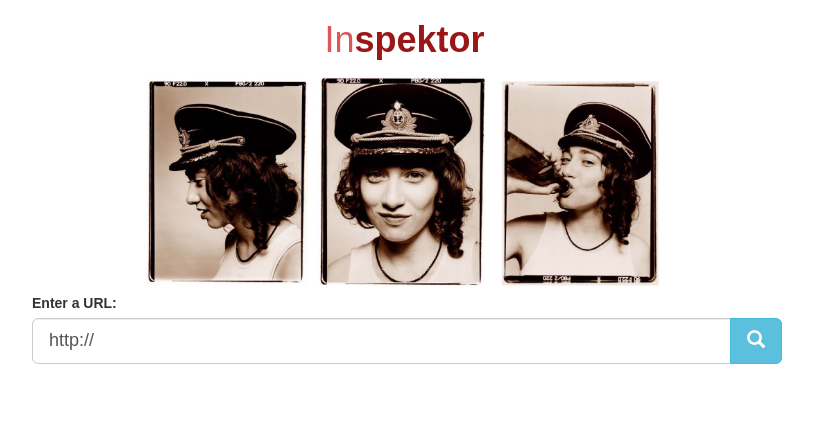
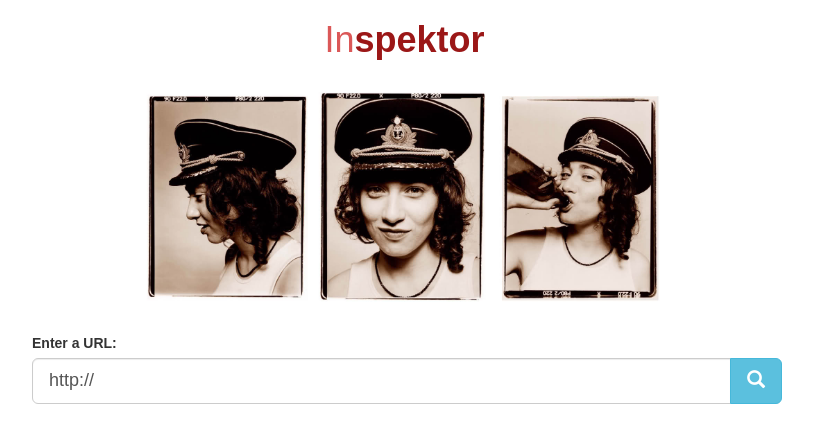
Before and after one commit to noelledaley/inspektor, a Flask app: page / in a window 1280 px wide. Shown: the top 443 px of the page, without its empty margins (233-1046 px from the left). Run offline with Flask 2, Linux system fonts and the light colour scheme; parts of the project's set-up code (start-up, migrations or seed data) failed here and were passed over; some libraries are stand-ins or nearby versions.

Commit message:
adding spaced class

```diff
--- a/static/style.css
+++ b/static/style.css
@@ -19,7 +19,7 @@ a, h1 {
 
 #error {
   font-style: italic;
-  color: #710000;
+  color: #C13131;
 }
 
 /* RESULTS.html */
@@ -30,6 +30,10 @@ a, h1 {
   height: 700px;
 }
 
+.spaced {
+  margin-bottom: 25px;
+}
+
 .highlight {
   color: white;
   background-color: #9B1717;
--- a/templates/index.html
+++ b/templates/index.html
@@ -4,13 +4,13 @@
 {% block content %}
 <div class="row">
   <div class="col-lg-2 col-lg-offset-5">
-    <h1>In<span class="title">spektor</span></h1>
+    <h1 class="spaced">In<span class="title">spektor</span></h1>
   </div>
 </div>
 
 <div class="row">
   <div class="col-lg-6 col-lg-offset-3">
-    <img src="/static/spektor.jpg" alt="regina spektor" id="regina" title="Regina Spektor">
+    <img src="/static/spektor.jpg" class="spaced" alt="regina spektor" id="regina" title="Regina Spektor">
   </div>
 </div>
 
--- a/templates/results.html
+++ b/templates/results.html
@@ -9,8 +9,8 @@
 </div>
 
 <div class="row">
-  <div class="col-md-4 col-md-offset-4">
-    <h1>Your HTML is:</h1>
+  <div class="col-md-6 col-md-offset-3">
+    <h1 class="spaced">Inspecting {{website}}</h1>
   </div>
 </div>
 
@@ -24,6 +24,7 @@
   </div>
 
   <div class="col-md-4">
+    <h4>Summary of Elements</h4>
     <div class="table-responsive">
       <table class="table table-striped table-hover">
         <thead>
```
